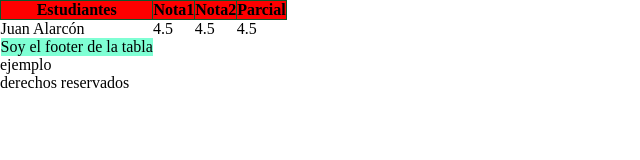
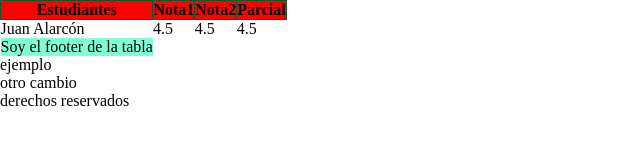
Before and after one commit to kiliie/web13A, a plain HTML site: page index.html in a window 1280 px wide. Shown: the whole page, without its empty margins (0-640 px from the left). Drawn offline with Linux system fonts and the light colour scheme.

Commit message:
cuarto cambio

```diff
--- a/index.html
+++ b/index.html
@@ -30,6 +30,7 @@
          </tfoot>
     </table>
     <div>ejemplo</div>
+    <div>otro cambio</div>
    <footer>
     derechos reservados
    </footer>
```
